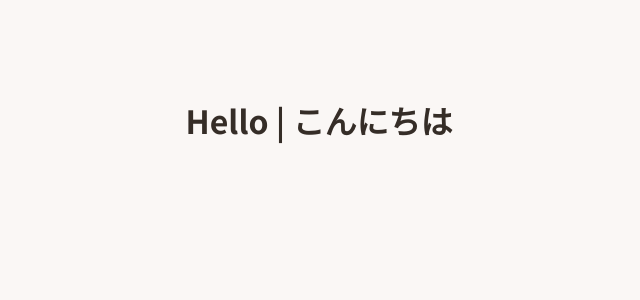
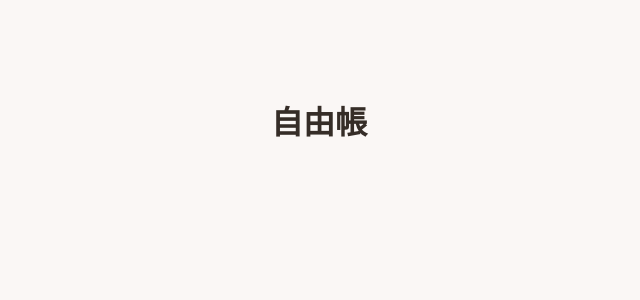
Before and after one commit to izumi0929/blog, a Next.js app in the folder blog/: page / in a window 1280 px wide. Shown: the top 300 px of the page, without its empty margins (321-961 px from the left). Built offline with nearby package versions, Linux system fonts and the light colour scheme.

Commit message:
change top page

```diff
--- a/blog/src/app/layout.tsx
+++ b/blog/src/app/layout.tsx
@@ -3,9 +3,9 @@ import { Metadata } from "next"
 import "./globals.scss"
 
 export const metadata: Metadata = {
-  title: "いづみのブログ",
-  description: "いづみのブログです。",
-  keywords: "ブログ"
+  title: "自由帳",
+  description: "いづみの自由帳です。なんでも好きなことを書いています。",
+  keywords: "自由帳"
 }
 
 export default RootLayout
--- a/blog/src/app/page.tsx
+++ b/blog/src/app/page.tsx
@@ -2,7 +2,7 @@ import styles from "./page.module.scss"
 export default function Home() {
   return (
     <main className={styles.main}>
-      <h1>Hello | こんにちは</h1>
+      <h1>自由帳</h1>
     </main>
   )
 }
```
